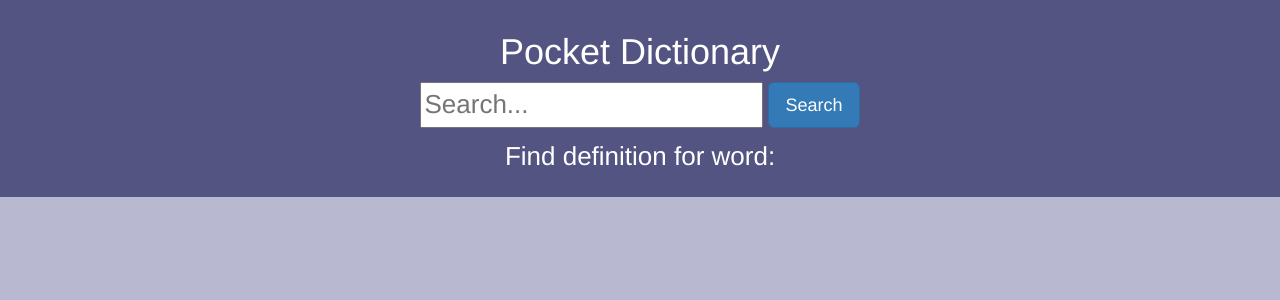
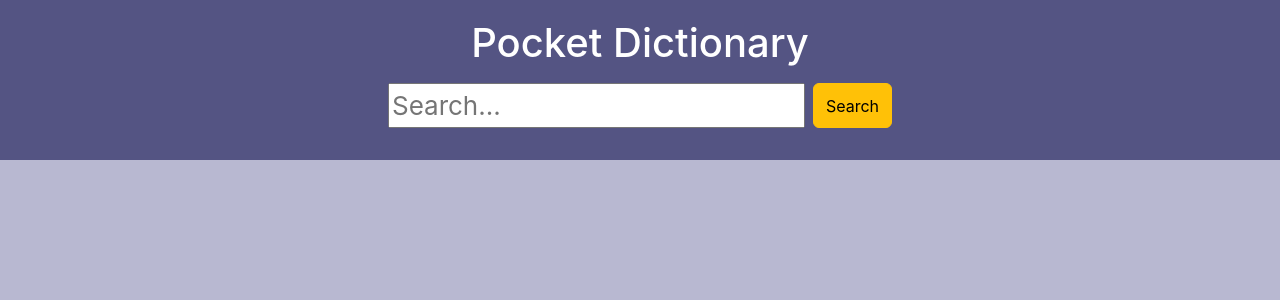
Before and after one commit to nastya-smirnova/dictionary-app, a React (Create React App) app: page / in a window 1280 px wide. Shown: the top 300 px of the page. Built offline with nearby package versions, Linux system fonts and the light colour scheme.

Commit message:
Bootstrap_update

```diff
--- a/package.json
+++ b/package.json
@@ -7,7 +7,7 @@
     "@testing-library/react": "^13.4.0",
     "@testing-library/user-event": "^13.5.0",
     "axios": "^1.3.4",
-    "bootstrap": "^3.4.1",
+    "bootstrap": "^5.2.3",
     "react": "^18.2.0",
     "react-dom": "^18.2.0",
     "react-scripts": "^2.1.3",
--- a/src/App.css
+++ b/src/App.css
@@ -55,15 +55,15 @@
 }
 
 .btn {
-  background-color: #ffc145;
-  color: #fffffb;
-  border-color: #fffffb;
+  background-color: #ffab03;
+  color: #ffffff;
+  border-color: #000000;
   transition: all 0.7s;
   margin-left: 0.5rem;
 }
 /* .btn:hover {
   color: #fffffb;
-  background-color: #ff6b6c;
+  background-color: #ffc145;
   border-color: #fffffb;
 } */
 
--- a/src/components/Header.jsx
+++ b/src/components/Header.jsx
@@ -28,28 +28,33 @@ const Header = () => {
         <h1 classNaame="text-3xl text-center font-bold text-white">
           Pocket Dictionary
         </h1>
-        <div className="flex items-center justify-center mt-5">
-          <div className="search_align">
+        <div className="d-flex justify-content-center">
+          <div className="px-4 py-2 md:w-80 search_align">
             {/* <div className="flex border-2 border-gray-200 rounded"> */}
             <input
-              className="px-4 py-2 md:w-80"
+              className=""
               type="text"
               placeholder="Search..."
+              value={value}
               onChange={handleInputChange}
               onKeyDown={handleInputKeyDown}
             ></input>
-            <div>
-              <button
-                className="btn"
-                type="button"
-                class="btn btn-primary btn-lg"
-              >
-                Search
-              </button>
-            </div>
+            <button
+              className="btn btn-warning"
+              type="button"
+              // class="btn btn-primary btn-lg"
+              onClick={() => handleSubmit()}
+            >
+              Search
+            </button>
           </div>
         </div>
-        <p className="find-definition">Find definition for word:</p>
+        {inputValue && (
+          <h3 className="text-gray-50 text-center mt-4">
+            Find definition for word:{" "}
+            <span className="text-white font-bold">{inputValue}</span>
+          </h3>
+        )}
       </div>
     </div>
   );
```
Also changed, not shown: src/index.js (+3 -4 lines), 1 other file (tests, documents, lock files or other folders).
